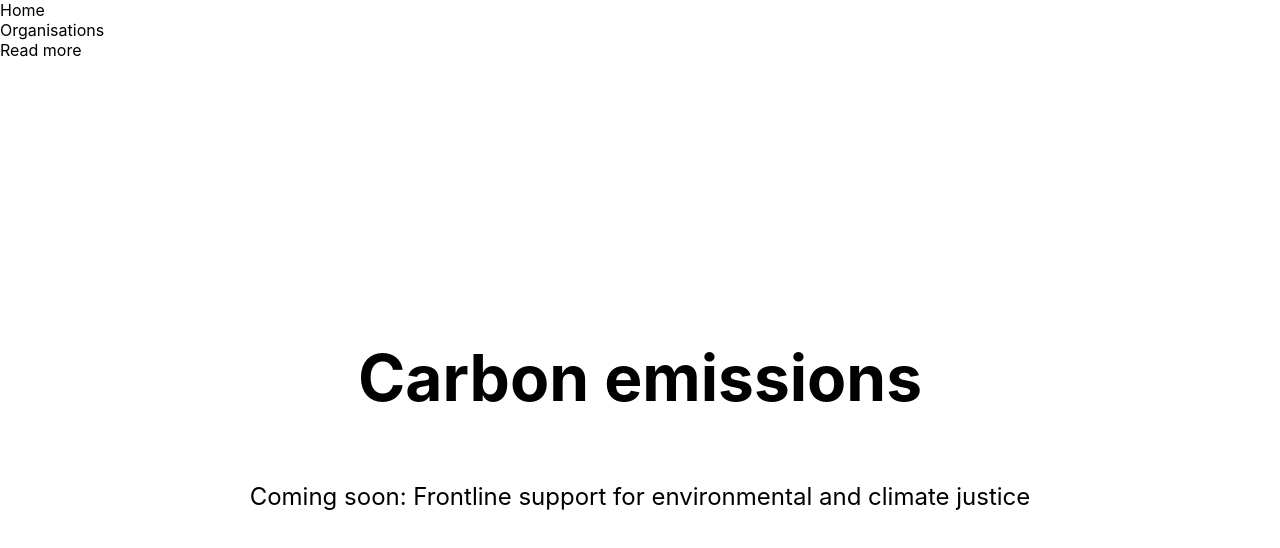
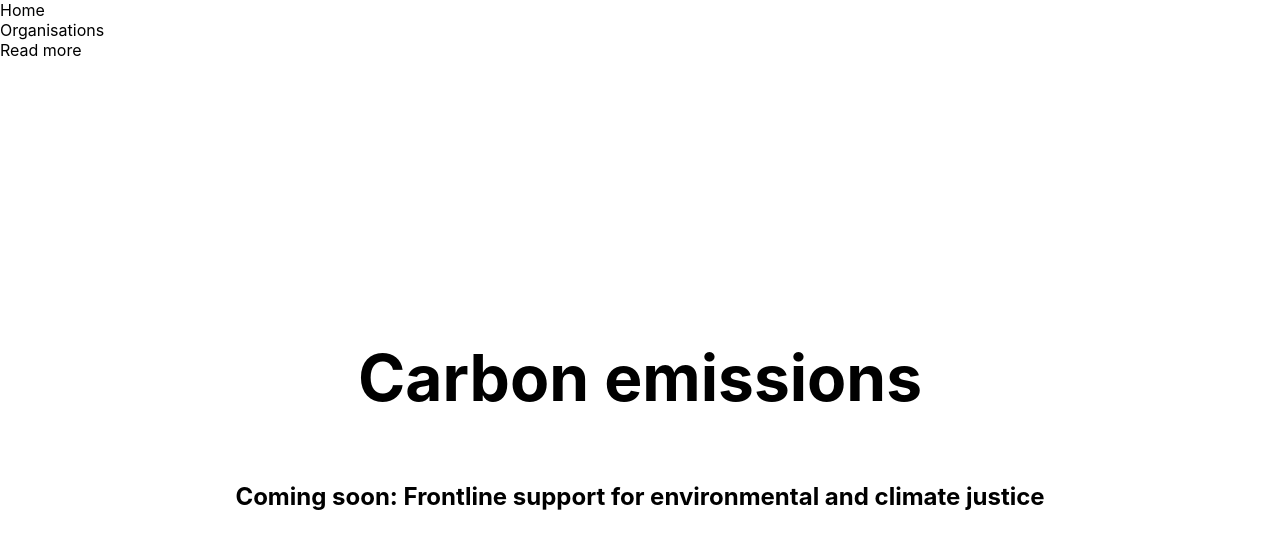
Before and after one commit to cjhines/carbon-emissions, a Next.js app: page / in a window 1280 px wide. Shown: the top 548 px of the page. Built offline with nearby package versions, Linux system fonts and the light colour scheme.

Commit message:
use h2 element

```diff
--- a/pages/index.tsx
+++ b/pages/index.tsx
@@ -17,9 +17,9 @@ export default function Home() {
         <main className={styles.main}>
           <h1 className={styles.title}>Carbon emissions</h1>
 
-          <p className={styles.description}>
+          <h2 className={styles.description}>
             Coming soon: Frontline support for environmental and climate justice
-          </p>
+          </h2>
         </main>
       </div>
     </>
```
